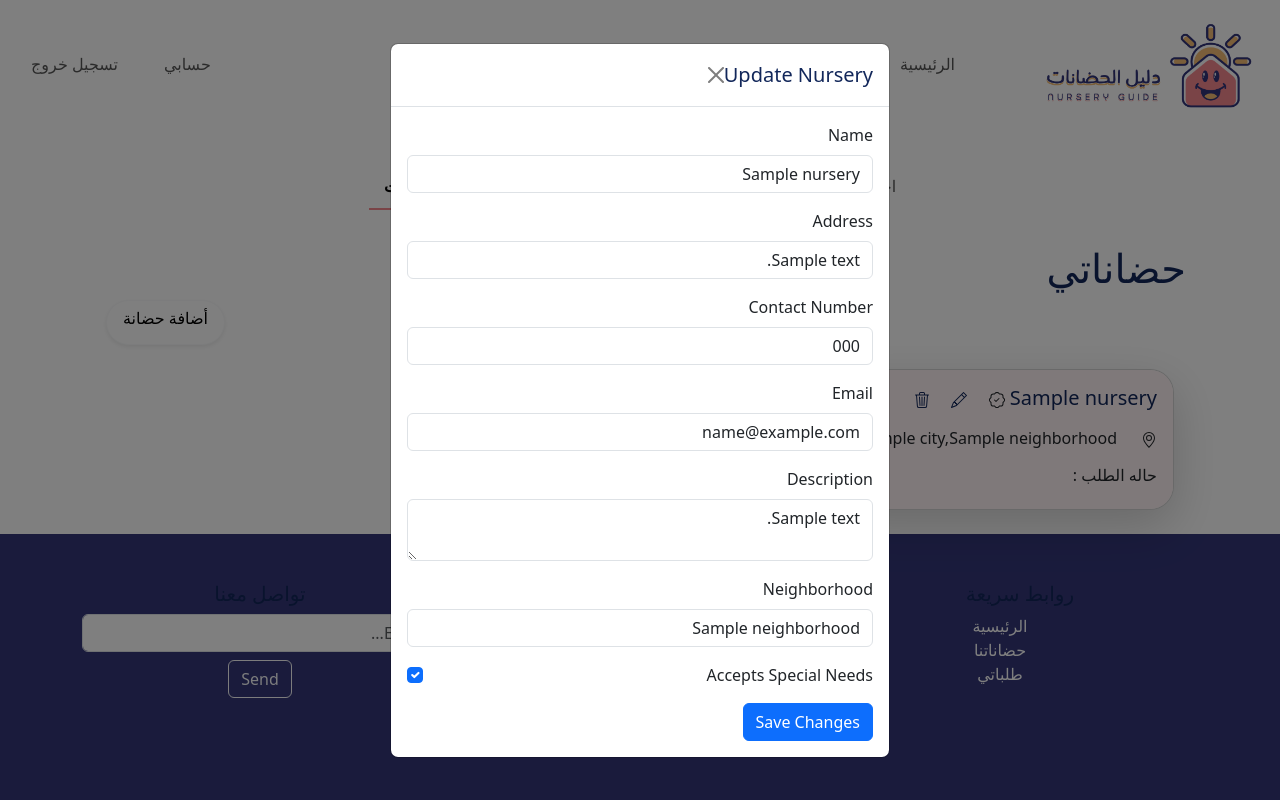
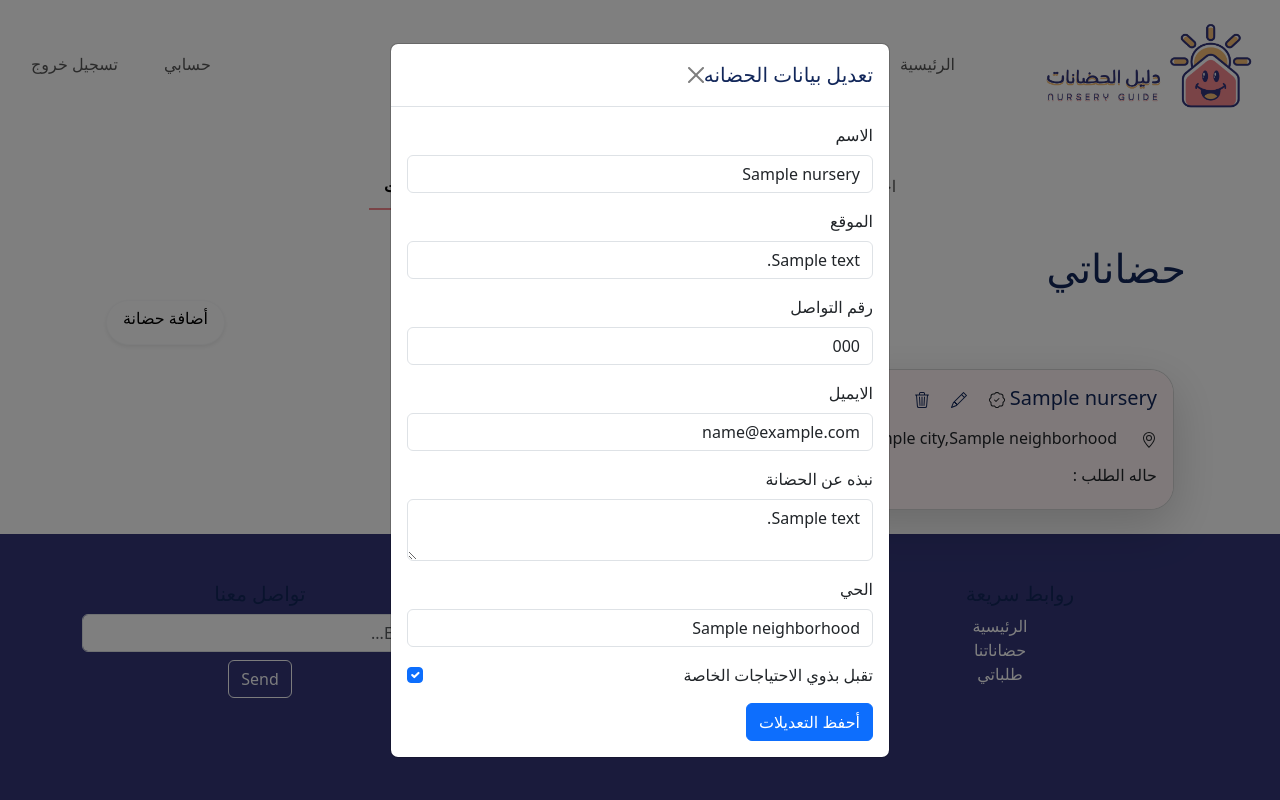
Before and after one commit to SarahMunif/NurseriesGuide, a Django app: page /nurseries/ in a window 1280 px wide, after a click that opens the changed part. Run offline with Django 5.2, Linux system fonts and the light colour scheme; a user stored in the database is signed in; tables that the repository leaves empty hold one stand-in row (values such as "Sample post").

Commit message:
enhanced the modal feilds

```diff
--- a/NurseriesGuide/nurseries/templates/nurseries/nurseries_view.html
+++ b/NurseriesGuide/nurseries/templates/nurseries/nurseries_view.html
@@ -79,29 +79,29 @@
             <div class="modal-dialog modal-dialog-centered">
                 <div class="modal-content">
                     <div class="modal-header">
-                        <h5 class="modal-title" id="updateModalLabel-{{ nursery.id }}">Update Nursery</h5>
+                        <h5 class="modal-title" id="updateModalLabel-{{ nursery.id }}">تعديل بيانات الحضانه </h5>
                         <button type="button" class="btn-close" data-bs-dismiss="modal" aria-label="Close"></button>
                     </div>
                     <div class="modal-body">
                         <form method="post" action="{% url 'nurseries:update_nursery' nursery.id %}">
                             {% csrf_token %}
-                            <label for="nursery-name-{{ nursery.id }}" class="form-label">Name</label>
+                            <label for="nursery-name-{{ nursery.id }}" class="form-label">الاسم</label>
                             <input type="text" class="form-control mb-3" id="nursery-name-{{ nursery.id }}" name="name" value="{{ nursery.name }}" required>
 
-                            <label for="nursery-address-{{ nursery.id }}" class="form-label">Address</label>
+                            <label for="nursery-address-{{ nursery.id }}" class="form-label">الموقع</label>
                             <input type="url" class="form-control mb-3" id="nursery-address-{{ nursery.id }}" name="address" value="{{ nursery.address }}" required>
 
-                            <label for="nursery-contact_number-{{ nursery.id }}" class="form-label">Contact Number</label>
+                            <label for="nursery-contact_number-{{ nursery.id }}" class="form-label">رقم التواصل</label>
                             <input type="text" class="form-control mb-3" id="nursery-contact_number-{{ nursery.id }}" name="contact_number" value="{{ nursery.contact_number }}" required>
 
-                            <label for="nursery-email-{{ nursery.id }}" class="form-label">Email</label>
+                            <label for="nursery-email-{{ nursery.id }}" class="form-label">الايميل</label>
                             <input type="email" class="form-control mb-3" id="nursery-email-{{ nursery.id }}" name="email" value="{{ nursery.email }}" required>
 
-                            <label for="nursery-description-{{ nursery.id }}" class="form-label">Description</label>
+                            <label for="nursery-description-{{ nursery.id }}" class="form-label">نبذه عن الحضانة</label>
                             <textarea class="form-control mb-3" id="nursery-description-{{ nursery.id }}" name="description">{{ nursery.description }}</textarea>
 
                             <div class="mb-3">
-                                <label for="nursery-neighborhood-{{ nursery.id }}" class="form-label">Neighborhood</label>
+                                <label for="nursery-neighborhood-{{ nursery.id }}" class="form-label">الحي</label>
                                 <select class="form-control" id="nursery-neighborhood-{{ nursery.id }}" name="neighborhood" required>
                                     {% for neighborhood in neighborhoods %}
                                         <option value="{{ neighborhood.id }}" {% if neighborhood.id == nursery.neighborhood_id %}selected{% endif %}>{{ neighborhood.name }}</option>
@@ -111,10 +111,10 @@
 
                             <div class="form-check mb-3">
                                 <input class="form-check-input" type="checkbox" id="nursery-special_needs-{{ nursery.id }}" name="accepts_special_needs" value="True" {% if nursery.accepts_special_needs %}checked{% endif %}>
-                                <label class="form-check-label" for="nursery-special_needs-{{ nursery.id }}">Accepts Special Needs</label>
+                                <label class="form-check-label" for="nursery-special_needs-{{ nursery.id }}"> تقبل بذوي الاحتياجات الخاصة</label>
                             </div>
 
-                            <button type="submit" class="btn btn-primary">Save Changes</button>
+                            <button type="submit" class="btn btn-primary">أحفظ التعديلات</button>
                         </form>
                     </div>
                 </div>
@@ -191,7 +191,7 @@
                                 <label for="nursery-neighborhood" class="form-label">الحي</label>
                                 <select class="form-control" id="nursery-neighborhood" name="neighborhood" required>
                                     {% for neighborhood in neighborhoods %}
-                                        <option value="{{ neighborhood.id }}">{{ neighborhood.name }}</option>
+                                        <option value="{{ neighborhood.id }}"> {{ neighborhood.city.name }},{{ neighborhood.name }}</option>
                                     {% endfor %}
                                 </select>
                             </div>
--- a/NurseriesGuide/nurseries/templates/nurseries/nursery_detail.html
+++ b/NurseriesGuide/nurseries/templates/nurseries/nursery_detail.html
@@ -184,7 +184,8 @@
                                         </div>
                                         <div class="modal-body">
                                            هل انت متاكد من حذف
-                                           "{{ activity.name }}"?
+                                           "{{ activity.name }}"
+                                           ؟
                                         </div>
                                         <div class="modal-footer">
                                             <button type="button" class="btn btn-secondary" data-bs-dismiss="modal">تراجع</button>
```
